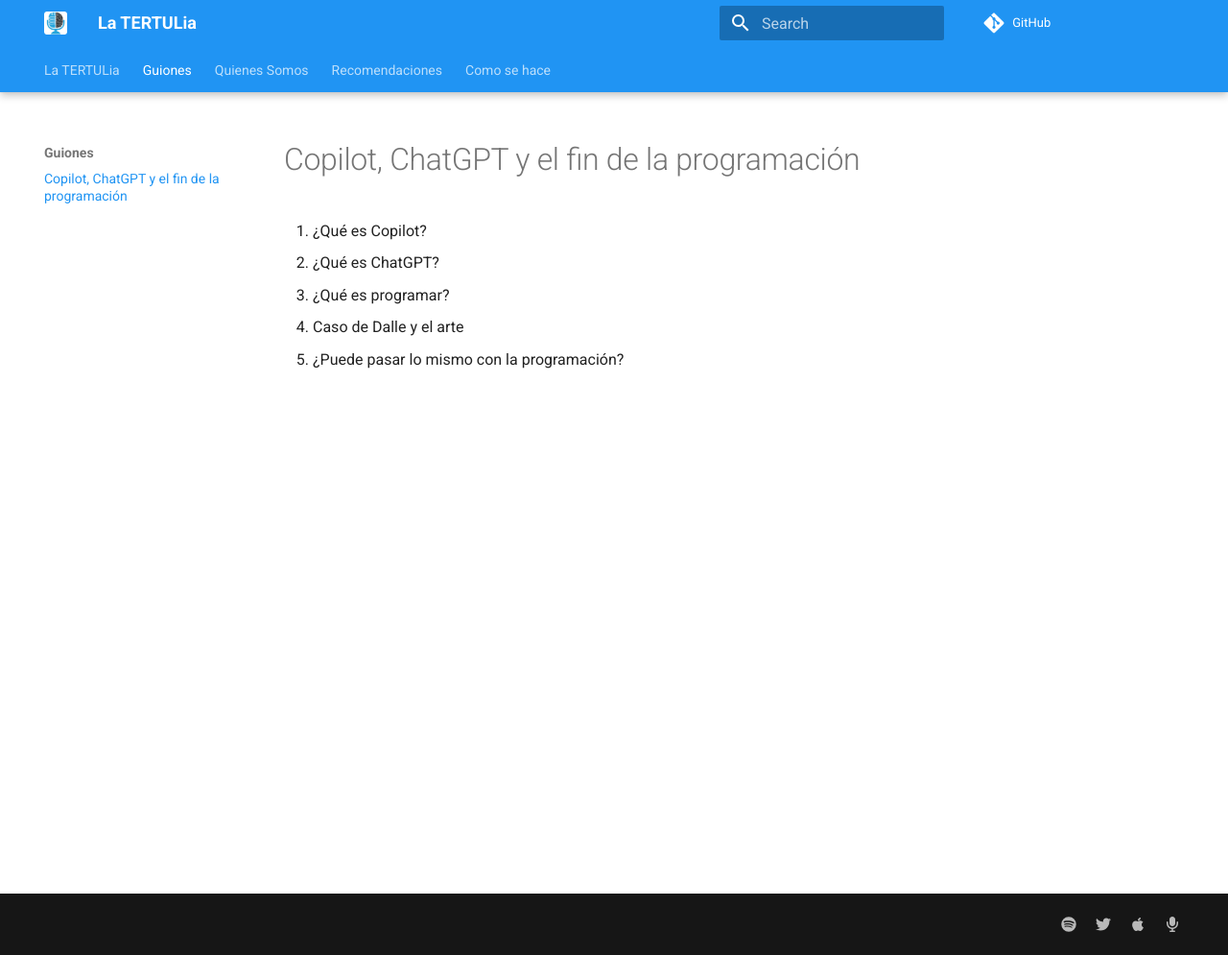
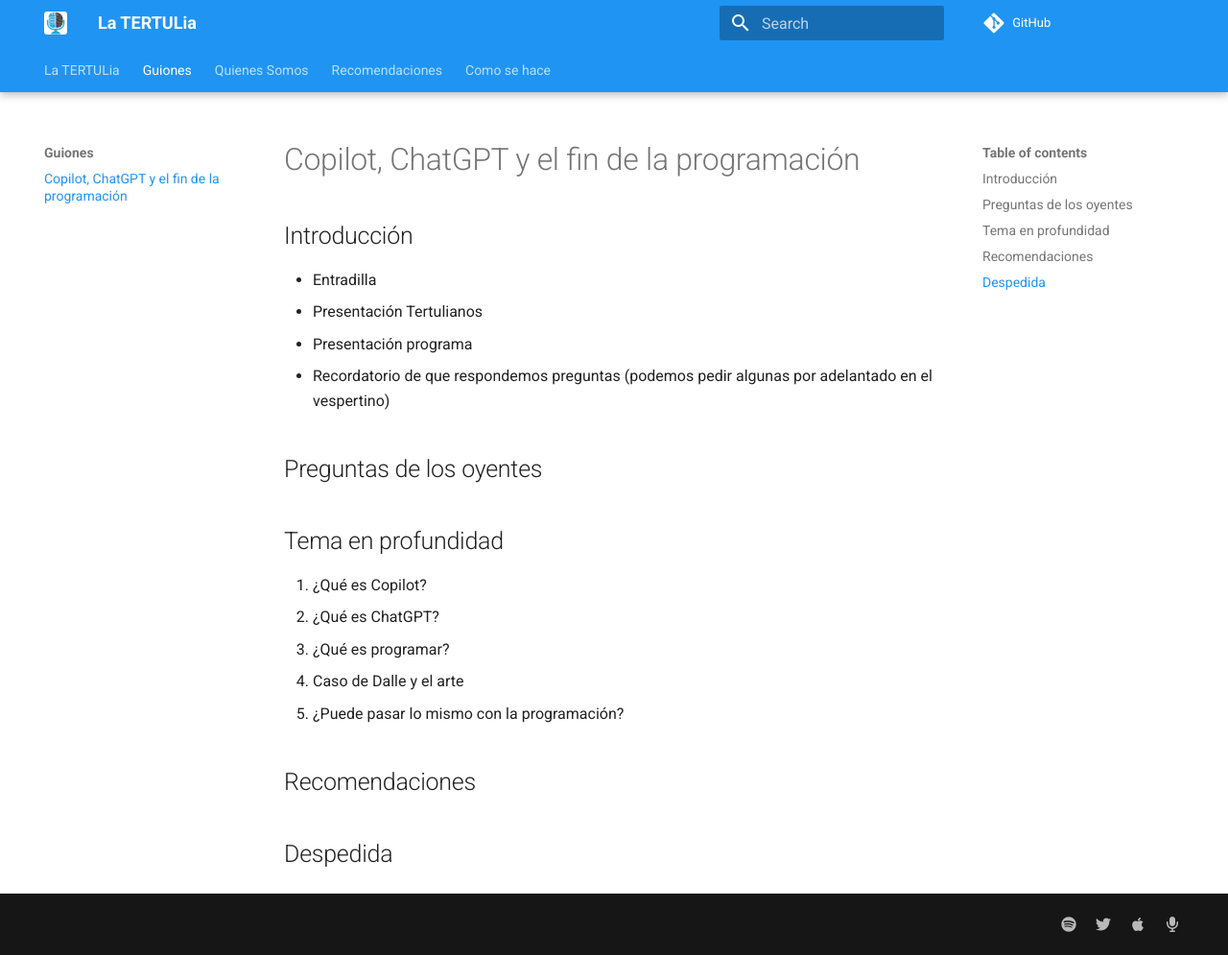
Before and after one commit to ironbar/tertulia_inteligencia_artificial, an MkDocs documentation site: the page built from docs/guiones/01-copilot-fin-programacion.md, in a window 1280 px wide and 995 px high. Shown: the whole window at 96% size. Built offline with MkDocs 1.6.1 and Material for MkDocs 9.7.7, drawn with Linux system fonts in a browser that asks for light colours; comment, search, counter and statistics services are not loaded.

Commit message:
Update 01-copilot-fin-programacion.md

```diff
--- a/docs/guiones/01-copilot-fin-programacion.md
+++ b/docs/guiones/01-copilot-fin-programacion.md
@@ -1,7 +1,22 @@
 # Copilot, ChatGPT y el fin de la programación
+
+## Introducción
+
+- Entradilla
+- Presentación Tertulianos
+- Presentación programa
+- Recordatorio de que respondemos preguntas (podemos pedir algunas por adelantado en el vespertino)
+
+## Preguntas de los oyentes
+
+## Tema en profundidad
 
 1. ¿Qué es Copilot?
 2. ¿Qué es ChatGPT?
 3. ¿Qué es programar?
 4. Caso de Dalle y el arte
 5. ¿Puede pasar lo mismo con la programación?
+
+## Recomendaciones
+
+## Despedida
```
